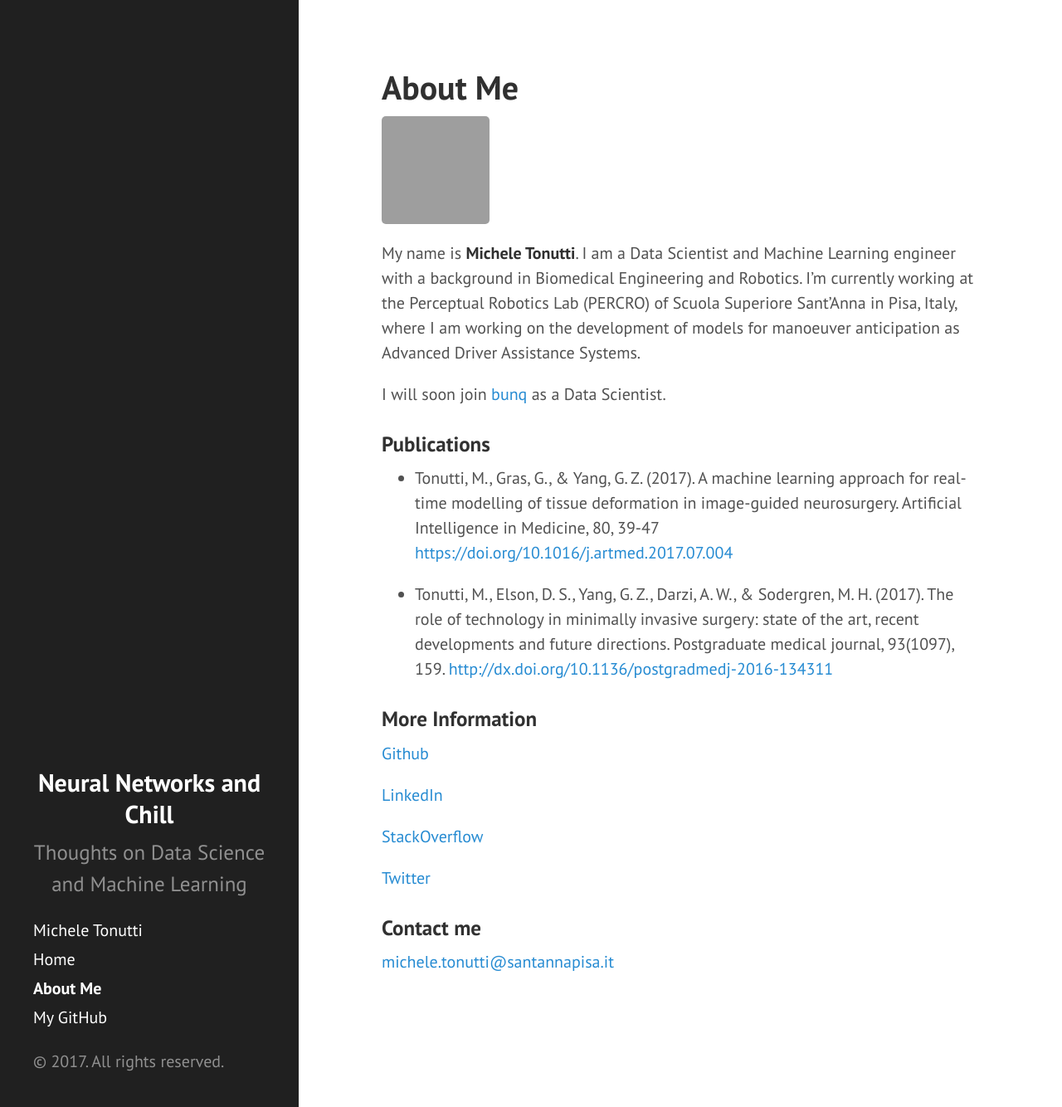
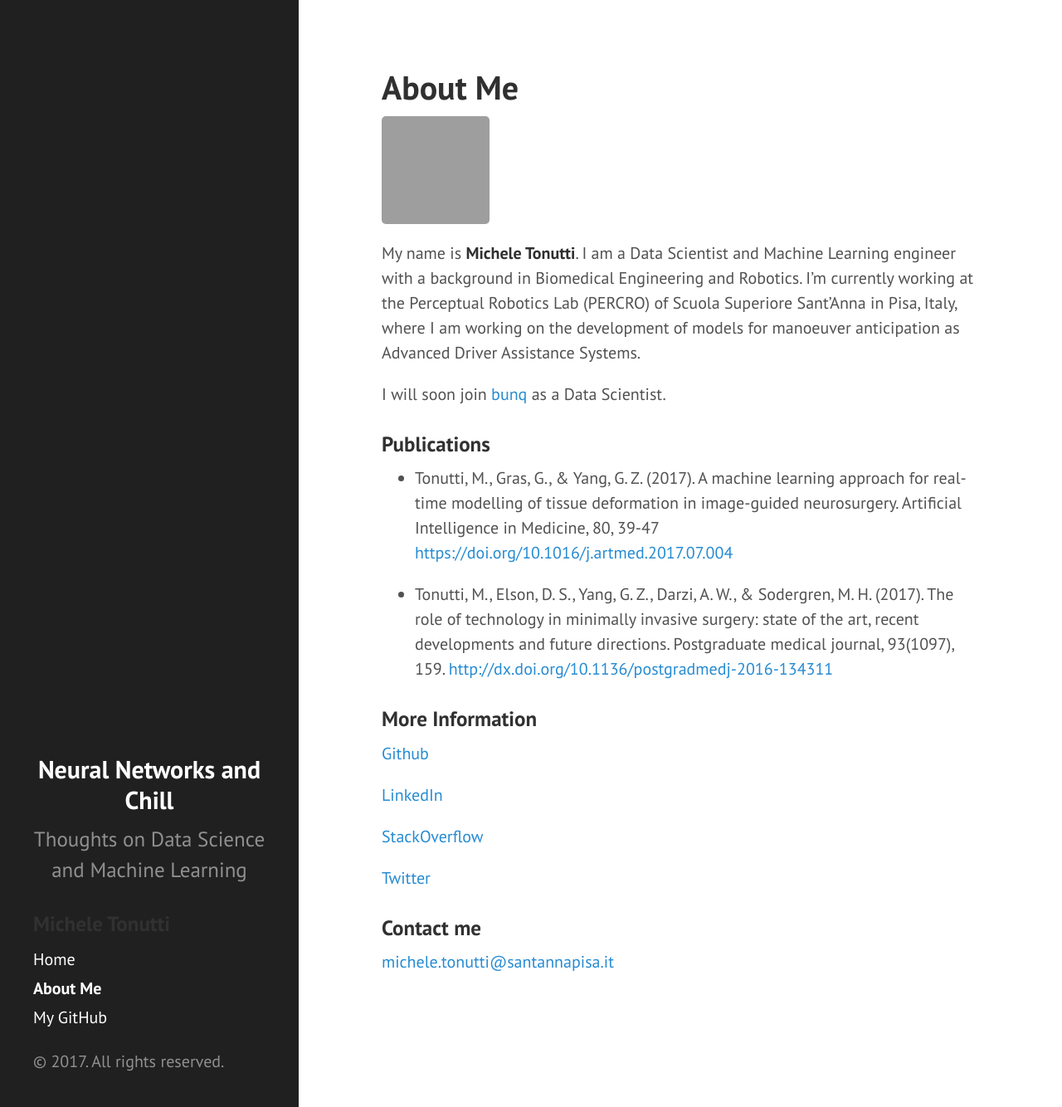
Before and after one commit to michetonu/michetonu.github.io, a Jekyll site: the page built from about.md, in a window 1280 px wide and 1334 px high. Shown: the whole window at 83% size. Built offline with Jekyll 4.4.1, drawn with Linux system fonts in a browser that asks for light colours; grey boxes are pictures that could not be loaded.

Commit message:
Update sidebar.html

```diff
--- a/_includes/sidebar.html
+++ b/_includes/sidebar.html
@@ -10,7 +10,7 @@
       </h2>
         <p class="lead">{{ site.description }}</p> </center>
     </div>
-    <a class="sidebar-nav-item">Michele Tonutti</a>
+    <h3>Michele Tonutti</h3>
     <nav class="sidebar-nav">
       <a class="sidebar-nav-item" href="{{ site.url }}">Home</a>
 
```
